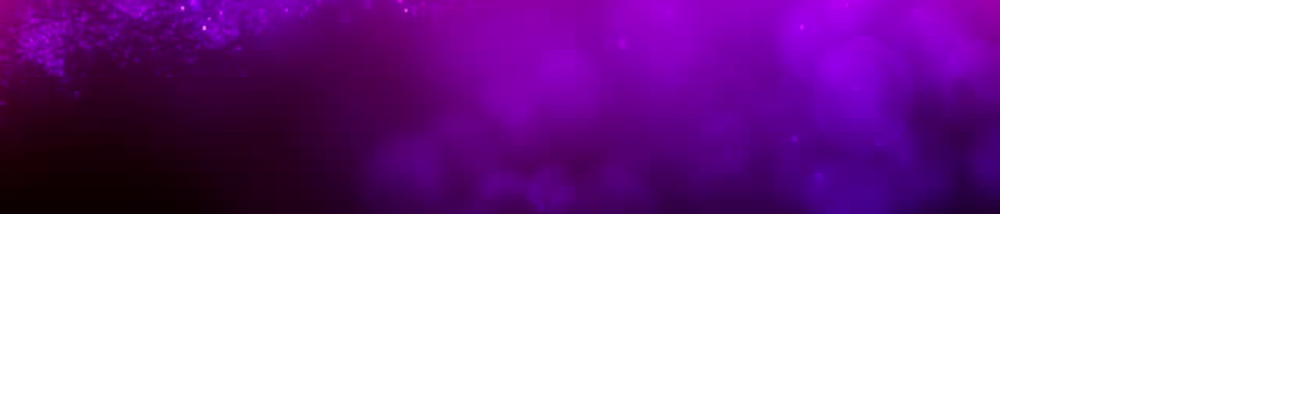
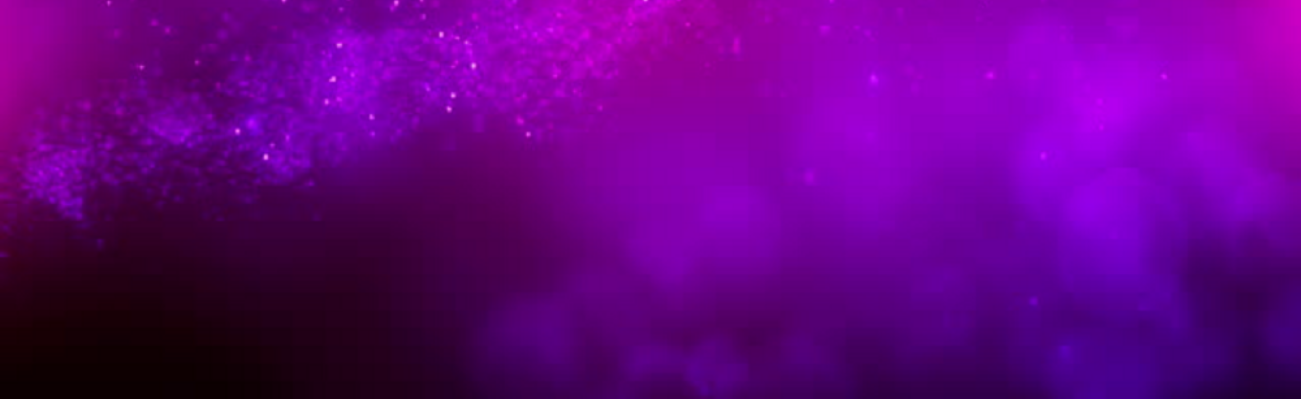
Before and after one commit to nishtha777/nishtha777.github.io, a plain HTML site: page myqual.html in a window 1280 px wide. Shown: the part 401-800 px from the top of the page, 1301 px wide, since content can reach past the window. Drawn offline with nearby package versions, Linux system fonts and the light colour scheme.

Commit message:
Website Portfolio

```diff
--- a/my.css
+++ b/my.css
@@ -19,10 +19,7 @@ html body{
   width: 100%;
   height: 100%;
 }
-.carousel-innerp {
-  min-width: 100%;
-  height: 100vh;
-}
+
 .carousel-caption {
   position: absolute;
   top: 50%;
@@ -134,9 +131,10 @@ hr.light-100 {
   text-align: center;
   list-style-position: inside;
 }
-
-
-
+.p img {
+  min-width: 100%;
+  height: 100vh;
+}
 
 /*---Media Queries --*/
 @media (max-width: 992px) {
--- a/myqual.html
+++ b/myqual.html
@@ -12,7 +12,7 @@
 	<link href="my.css" rel="stylesheet">
 </head>
 <body>
-<div class="carousel-innerp">
+<div class="p">
     <div class="carousel-item active">
         <img src="myimg/Background.png">
         <div class="carousel-caption">
```
Also changed, not shown: whoami.html (+1 -1 lines).
